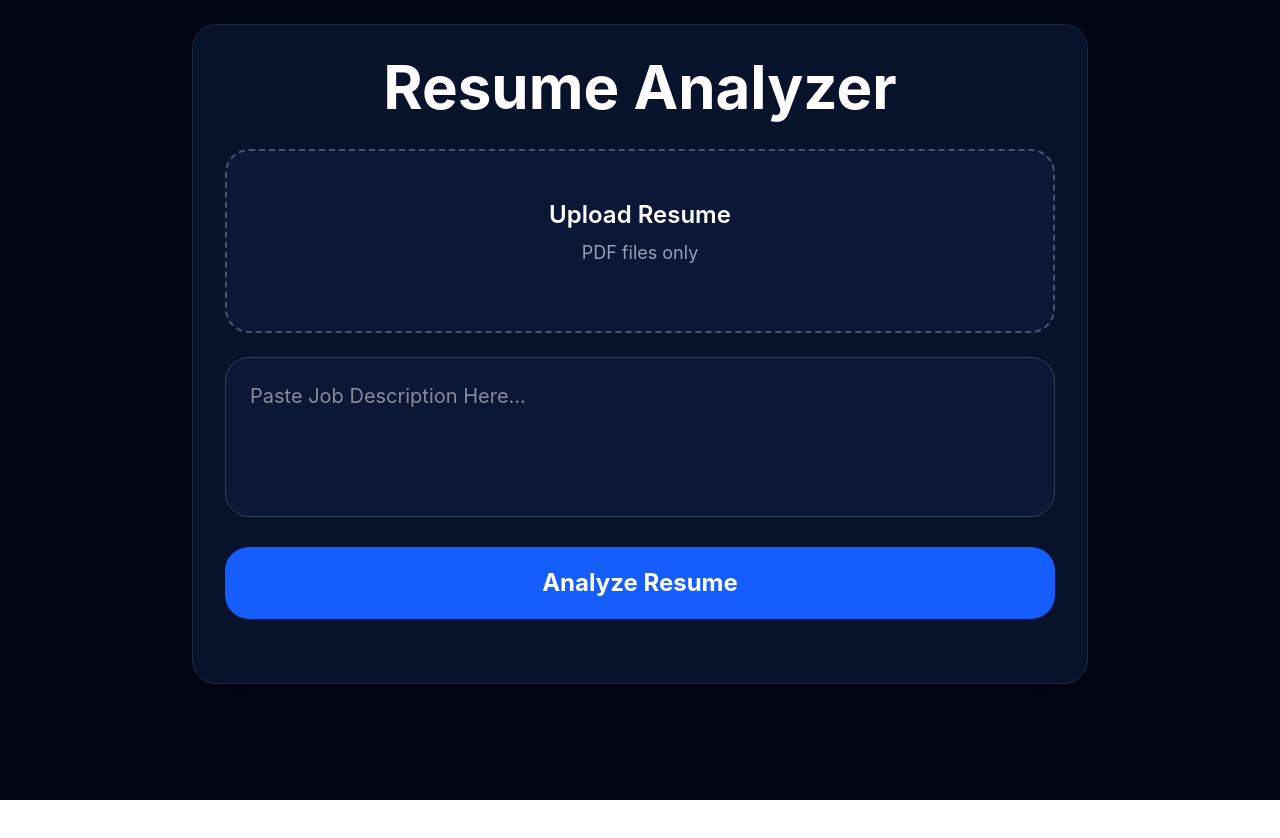
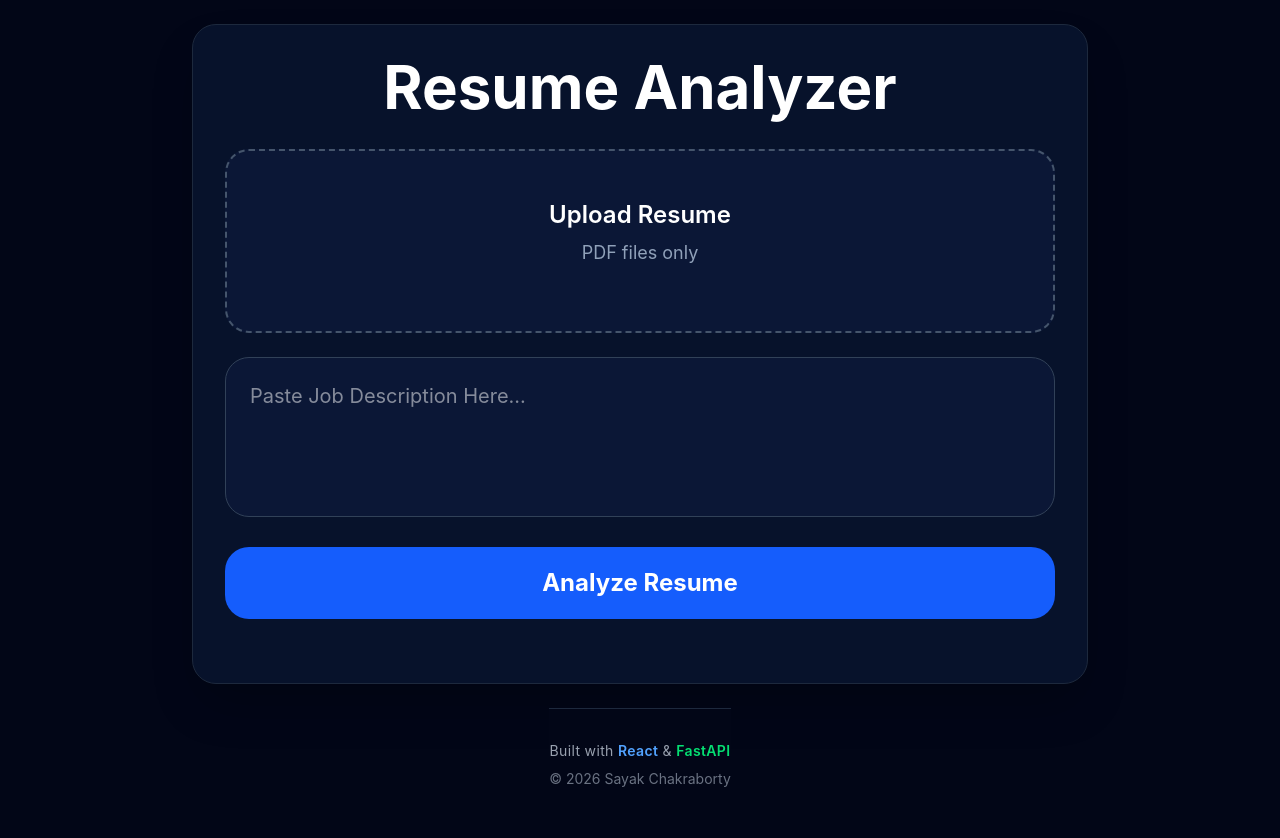
Before and after one commit to sayak53/Resume-CV-Analyzer, a React (Vite) app in the folder frontend/: page / in a window 1280 px wide. Shown: the top 838 px of the page. Before the commit the page ends 800 px from the top, so only its background shows below. Built offline with nearby package versions, Linux system fonts and the light colour scheme.

Commit message:
Added Footer

```diff
--- a/frontend/src/App.jsx
+++ b/frontend/src/App.jsx
@@ -50,7 +50,8 @@ function App() {
   }
 
   return (
-    <div className="min-h-screen bg-[#020617] flex justify-center items-start py-6 px-4">
+    <>
+      <div className="min-h-screen bg-[#020617] flex flex-col items-center py-6 px-4">
         <div className="w-full max-w-4xl bg-[#07122b] border border-slate-800 rounded-3xl p-8 shadow-2xl">
           <h1 className="text-6xl font-bold text-white text-center mb-8">
             Resume Analyzer
@@ -68,7 +69,9 @@ function App() {
               <p className="text-slate-400 text-lg mb-4">PDF files only</p>
 
               {file && (
-              <p className="text-blue-400 font-semibold text-xl">{file.name}</p>
+                <p className="text-blue-400 font-semibold text-xl">
+                  {file.name}
+                </p>
               )}
             </label>
 
@@ -182,7 +185,9 @@ function App() {
               </div>
 
               <div className="mb-10">
-              <h3 className="text-slate-400 text-3xl mb-5">Resume Sections</h3>
+                <h3 className="text-slate-400 text-3xl mb-5">
+                  Resume Sections
+                </h3>
 
                 <div className="grid grid-cols-1 md:grid-cols-2 gap-4">
                   <div
@@ -229,7 +234,8 @@ function App() {
                     }`}
                   >
                     <p className="text-xl font-semibold text-white">
-                    {result.resume_sections.experience ? "✅" : "❌"} Experience
+                      {result.resume_sections.experience ? "✅" : "❌"}{" "}
+                      Experience
                     </p>
                   </div>
 
@@ -318,7 +324,9 @@ function App() {
                     )}
                   </div>
                 ) : (
-                <p className="text-red-400 text-xl">No matched skills found</p>
+                  <p className="text-red-400 text-xl">
+                    No matched skills found
+                  </p>
                 )}
               </div>
 
@@ -351,7 +359,17 @@ function App() {
             </div>
           )}
         </div>
+        <footer className="text-center bg-[#020617] text-gray-400 text-sm py-8 border-t border-slate-800 mt-6">
+          <p className="tracking-wide">
+            Built with{" "}
+            <span className="text-blue-400 font-semibold">React</span> &{" "}
+            <span className="text-green-400 font-semibold">FastAPI</span>
+          </p>
+
+          <p className="mt-2 text-gray-500">© 2026 Sayak Chakraborty</p>
+        </footer>
       </div>
+    </>
   );
 }
 
```
Lines whose indentation alone changed are shown as unchanged.
